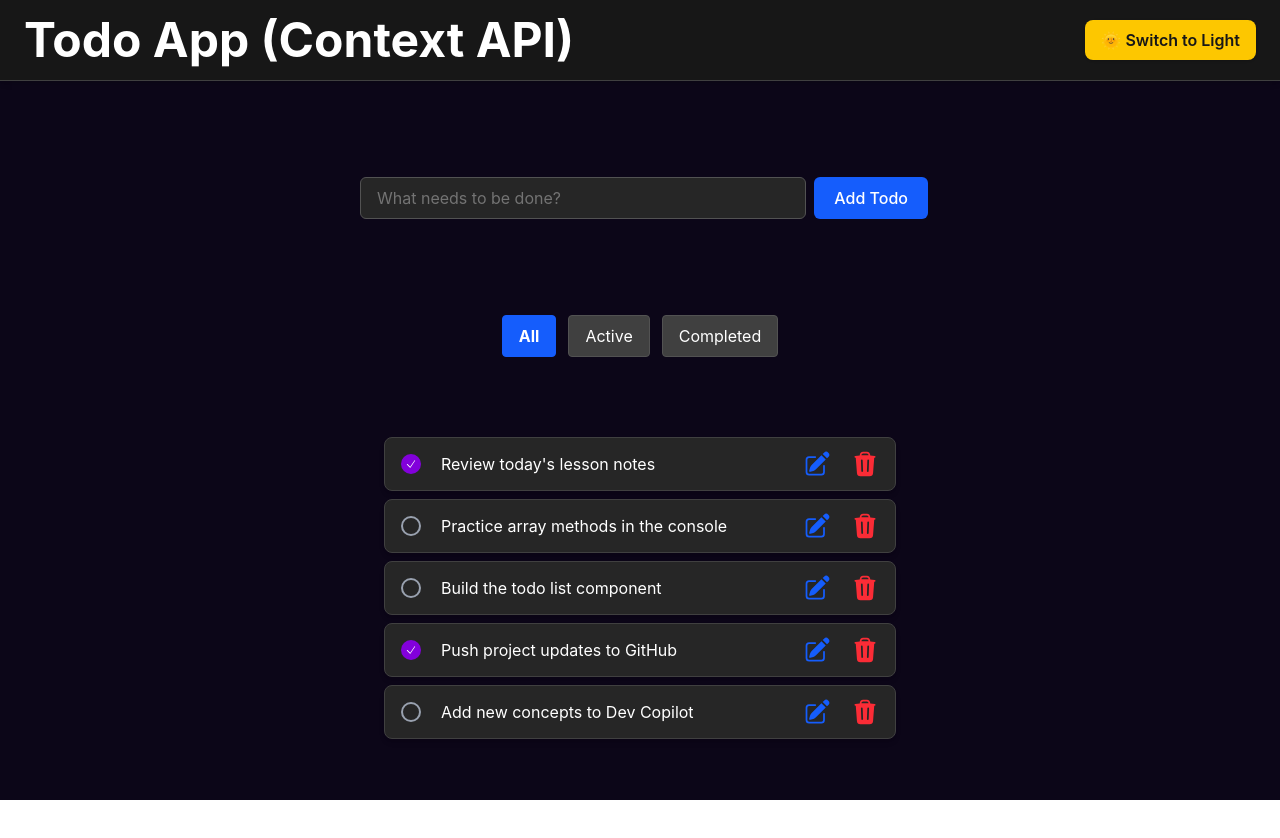
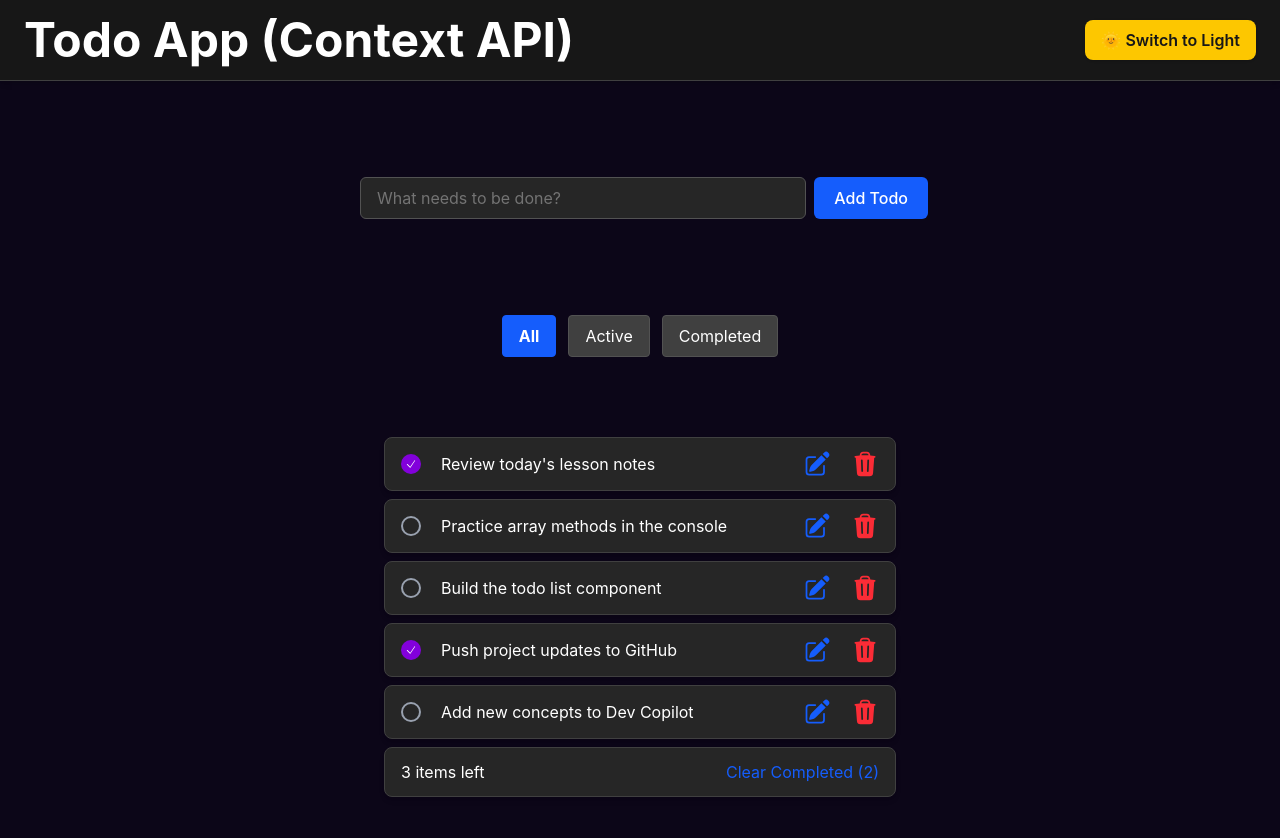
Before and after one commit to shanreed25/context-api-todo, a React (Vite) app: page / in a window 1280 px wide. Shown: the top 838 px of the page. Before the commit the page ends 800 px from the top, so only its background shows below. Built offline with nearby package versions, Linux system fonts and the light colour scheme.

Commit message:
added link to clear the completed todos and items left count,with styles

```diff
--- a/src/components/TodoItem.tsx
+++ b/src/components/TodoItem.tsx
@@ -24,7 +24,7 @@ export default function TodoItem({ todo }: TodoItemProps) {
           type="checkbox"
           className={styles.checkCircleInput}
           checked={todo.completed}
-          onChange={() => dispatch({ type: "toggle", id: todo.id })}
+          onChange={() => dispatch({ type: "toggleTodo", id: todo.id })}
            />
           <CheckIcon className={styles.checkIcon} />
         </label>
@@ -60,7 +60,7 @@ export default function TodoItem({ todo }: TodoItemProps) {
 
 
 
-        <button type="button" onClick={() => dispatch({type: "delete", id: todo.id})}>
+        <button type="button" onClick={() => dispatch({type: "deleteTodo", id: todo.id})}>
           <TrashIcon className="size-7 text-red-500" />
         </button>
       </div>
--- a/src/components/TodoList.tsx
+++ b/src/components/TodoList.tsx
@@ -1,17 +1,36 @@
 import { useTodos } from "../context/TodoContext"
-import { filterTodos } from "../utils/todoUtils";
+import { styles } from "../styles/styles";
+import { filterTodos, clearCompleted } from "../utils/todoUtils";
 import TodoItem from "./TodoItem";
 
 
 export default function TodoList() {
-    const { todos, filter } = useTodos();
+    const { todos, filter, dispatch } = useTodos();
     const filteredTodos = filterTodos(todos, filter);
+    const incompleteTodosNum = filterTodos(todos, "active").length;
+    const completeTodosNum = filterTodos(todos, "completed").length;
     return (
-        <ul className="w-lg flex flex-col gap-2">
-            {filteredTodos.map((todo) => (
-                <TodoItem key={todo.id} todo={todo}/>
-            ))}
-        </ul>
+        <>
+            <ul className="w-lg flex flex-col gap-2">
+                {filteredTodos.map((todo) => (
+                    <TodoItem key={todo.id} todo={todo}/>
+                ))}
+
+                <li className={`${styles.todoListItem} flex justify-between`}>
+                    <p>{incompleteTodosNum} items left</p>
+
+                    <button className="text-blue-600 no-underline hover:underline" type="button" onClick={() => clearCompleted(dispatch)}>
+                        Clear Completed ({completeTodosNum})
+                    </button>
+                </li>
+            </ul>
+
+            <div>
+                <p></p>
+            </div>
+
+
+        </>
     )
 
 }
--- a/src/context/todoReducer.tsx
+++ b/src/context/todoReducer.tsx
@@ -2,14 +2,16 @@ import type { Todo, TodoReducerAction,  } from "../types/todo";
 
 export function todoReducer(todos: Todo[], action: TodoReducerAction): Todo[] {
     switch (action.type) {
-        case "toggle":
+        case "toggleTodo":
             return todos.map(todo => todo.id === action.id ? {...todo, completed: !todo.completed} : todo)
         case "addTodo":
             return [...todos, {id: crypto.randomUUID(), text: action.text, completed: false}]
-        case "delete":
+        case "deleteTodo":
             return todos.filter(todo => todo.id !== action.id)
-        case "edit":
+        case "editTodo":
             return todos.map(todo => todo.id === action.id ? {...todo, text: action.text} : todo)
+        case "clearCompleted":
+            return todos.filter(todo => !todo.completed)
         default:
             return todos
     }
--- a/src/types/todo.ts
+++ b/src/types/todo.ts
@@ -20,7 +20,7 @@ export type TodoContextValue = {
     // setTodos: Dispatch<SetStateAction<Todo[]>>;
 
 //with useReducer, the context holds a different function
-//useReducer(todoReducer, ...) hands bac a action object, like { type: "toggle", id: "..." }
+//useReducer(todoReducer, ...) hands bac a action object, like { type: "toggleTodo", id: "..." }
 //Dispatch<...>, a function that takes something and returns nothing
 //dispatch takes action (TodoReducerAction)
     dispatch: Dispatch<TodoReducerAction>;
@@ -28,9 +28,9 @@ export type TodoContextValue = {
     setFilter: (filter: Filter) => void
 }
 
-// export interface TodoItemProps{
-//     todo: Todo;
-// }
+export interface TodoItemProps{
+    todo: Todo;
+}
 
 // export interface TodoListProps{
 //     todos: Todo[]
@@ -38,7 +38,8 @@ export type TodoContextValue = {
 
 
 export type TodoReducerAction =
-    {type: "toggle"; id: string } |
+    {type: "toggleTodo"; id: string } |
     {type: "addTodo"; text: string} |
-    {type: "delete", id: string} |
-    {type: "edit", id: string, text: string}
+    {type: "deleteTodo", id: string} |
+    {type: "editTodo", id: string, text: string} |
+    {type: "clearCompleted"}
--- a/src/utils/todoUtils.ts
+++ b/src/utils/todoUtils.ts
@@ -22,7 +22,7 @@ export function saveNewText(
   const trimmed = newText.trim();
   if (trimmed === "") return;
 
-  dispatch({ type: "edit", id: todo.id, text: trimmed });
+  dispatch({ type: "editTodo", id: todo.id, text: trimmed });
   setIsEditing(false);
 }
 
@@ -48,3 +48,7 @@ export function filterTodos(todos: Todo[], filter: Filter){
       return todos
   }
 }
+
+export function clearCompleted(dispatch: Dispatch<TodoReducerAction>){
+  dispatch({ type: "clearCompleted" });
+}
```
Also changed, not shown: 1 other file (tests, documents, lock files or other folders).
